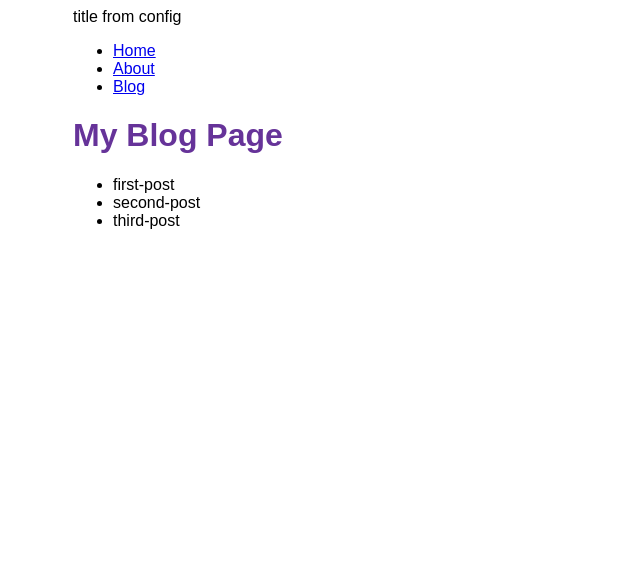
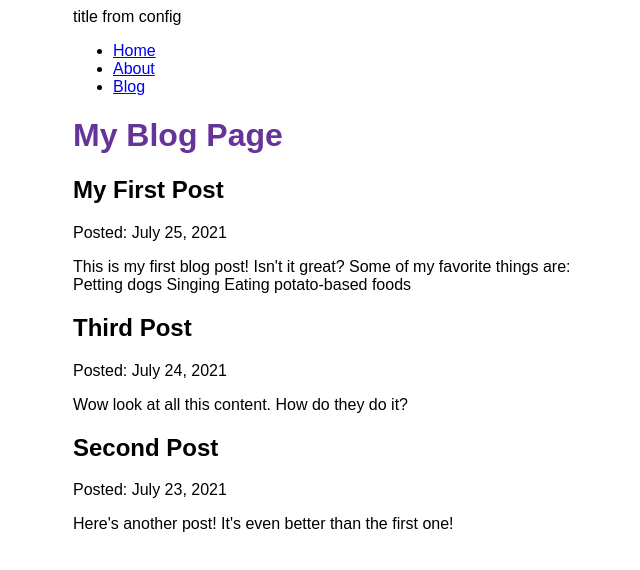
Before and after one commit to iven-olga/my-first-gatsby, a Gatsby site: page /blog in a window 1280 px wide. Shown: the whole page, without its empty margins (317-957 px from the left). Built offline with nearby package versions, Linux system fonts and the light colour scheme; Gatsby itself is replaced by a stand-in of ours.

Commit message:
part 5 finished

```diff
--- a/blog/first-post.mdx
+++ b/blog/first-post.mdx
@@ -0,0 +1,10 @@
+---
+title: "My First Post"
+date: "2021-07-25"
+slug: "first-post"
+---
+This is my first blog post! Isn't it *great*?
+Some of my **favorite** things are:
+* Petting dogs
+* Singing
+* Eating potato-based foods
--- a/blog/second-post.mdx
+++ b/blog/second-post.mdx
@@ -0,0 +1,6 @@
+---
+title: "Second Post"
+date: "2021-07-23"
+slug: "second-post"
+---
+Here's another post! It's even better than the first one!
--- a/blog/third-post.mdx
+++ b/blog/third-post.mdx
@@ -0,0 +1,6 @@
+---
+title: "Third Post"
+date: "2021-07-24"
+slug: "third-post"
+---
+Wow look at all this content. How do they do it?
--- a/gatsby-config.js
+++ b/gatsby-config.js
@@ -13,5 +13,6 @@ module.exports = {
         path: `${__dirname}/blog`,
       }
     },
+    "gatsby-plugin-mdx",
   ],
 }
--- a/package.json
+++ b/package.json
@@ -15,8 +15,10 @@
     "clean": "gatsby clean"
   },
   "dependencies": {
+    "@mdx-js/react": "^2.1.3",
     "gatsby": "^4.21.1",
     "gatsby-plugin-image": "^2.21.0",
+    "gatsby-plugin-mdx": "^4.0.0",
     "gatsby-plugin-sharp": "^4.21.0",
     "gatsby-source-filesystem": "^4.21.1",
     "react": "^18.1.0",
--- a/src/pages/blog.js
+++ b/src/pages/blog.js
@@ -4,27 +4,34 @@ import Seo from '../components/seo';
 import { graphql } from 'gatsby'
 
 export const query = graphql`
-  query {
-    allFile {
+query  {
+    allMdx(sort: {fields: frontmatter___date, order: DESC}) {
       nodes {
-        name
+        frontmatter {
+          date(formatString: "MMMM D, YYYY")
+          title
+        }
+        id
+        excerpt
       }
     }
   }
+
 `
 
 const BlogPage = ({data}) => {
     return(
         <Layout pageTitle="My Blog Page">
-            <ul>
+
             {
-                data.allFile.nodes.map(node => (
-                    <li key={node.name}>
-                        {node.name}
-                    </li>
+                data.allMdx.nodes.map(node => (
+                    <article key={node.id}>
+                        <h2>{node.frontmatter.title}</h2>
+                        <p>Posted: {node.frontmatter.date}</p>
+                        <p>{node.excerpt}</p>
+                    </article>
                 ))
             }
-            </ul>
         </Layout>
     )
 }
```
Also changed, not shown: 1 other file.
